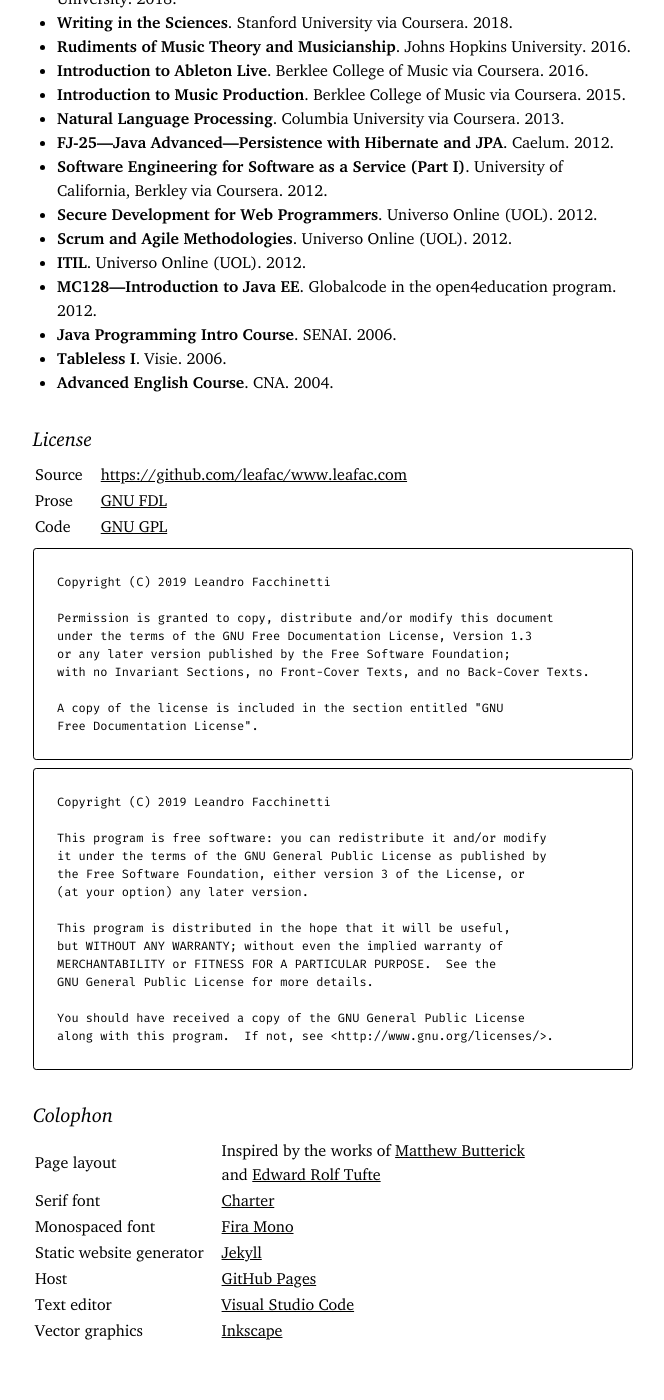
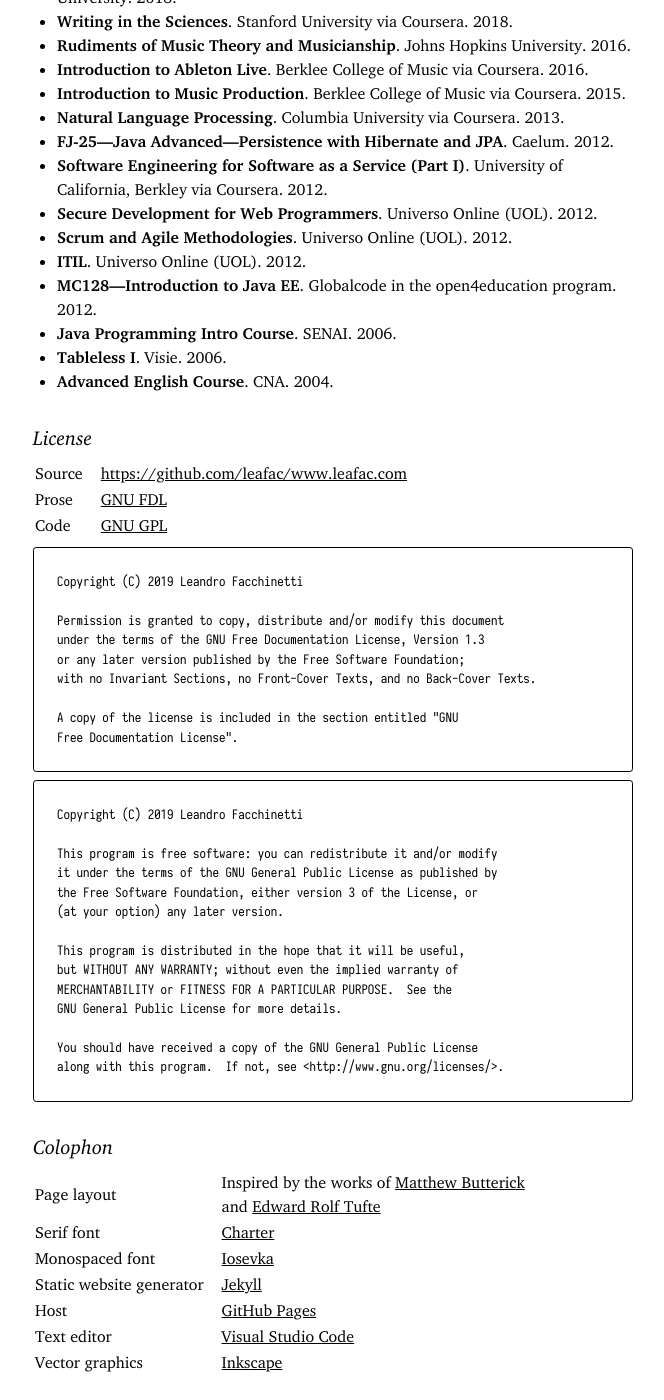
Before and after one commit to leafac/leafac.com, a Jekyll site: the page built from index.md, in a window 1280 px wide and 1400 px high, scrolled down 7609 px. Shown: the whole window, without its empty margins (107-771 px from the left). Built offline with Jekyll 4.4.1, drawn with Linux system fonts in a browser that asks for light colours; before the commit the page ends 8977 px from its top, so only the background shows below that.

Commit message:
Fira Code → Iosevka (because of wider Unicode support)

```diff
--- a/index.md
+++ b/index.md
@@ -1081,7 +1081,7 @@
 
 | Page layout | Inspired by the works of [Matthew Butterick](http://typographyforlawyers.com/about.html) and [Edward Rolf Tufte](https://www.edwardtufte.com/) |
 | Serif font | [Charter](http://practicaltypography.com/charter.html) |
-| Monospaced font | [Fira Mono](https://mozilla.github.io/Fira/) |
+| Monospaced font | [Iosevka](https://typeof.net/Iosevka/) |
 | Static website generator | [Jekyll](https://jekyllrb.com) |
 | Host | [GitHub Pages](https://pages.github.com) |
 | Text editor | [Visual Studio Code](https://code.visualstudio.com) |
--- a/stylesheets/main.scss
+++ b/stylesheets/main.scss
@@ -48,17 +48,16 @@
 // ---------------------------------------------------------------------------------------------------
 // TEXT
 
-$font-family--main:            "Charter", "Iowan Old Style", "Georgia", serif;
-$font-family--monospace:       "Fira Mono", "Menlo", "Monaco", "Courier New", monospace;
-$font-size--extra-extra-small: rem(9px);
-$font-size--extra-small:       rem(12px);
-$font-size--small:             rem(13px);
-$font-size--medium:            rem(16px);
-$font-size--large:             rem(20px);
-$font-size--extra-large:       rem(22px);
-$line-height--small:           1.3;
-$line-height--medium:          1.5;
-$text-indent:                  1.5rem;
+$font-family--main:      "Charter", "Iowan Old Style", "Georgia", serif;
+$font-family--monospace: "Iosevka", "Menlo", "Monaco", "Courier New", monospace;
+$font-size--extra-small: rem(9px);
+$font-size--small:       rem(13px);
+$font-size--medium:      rem(16px);
+$font-size--large:       rem(20px);
+$font-size--extra-large: rem(22px);
+$line-height--small:     1.3;
+$line-height--medium:    1.5;
+$text-indent:            1.5rem;
 
 // ---------------------------------------------------------------------------------------------------
 // BORDERS
@@ -86,7 +85,7 @@
 
 @mixin superscript {
   vertical-align: super;
-  font-size: $font-size--extra-extra-small;
+  font-size: $font-size--extra-small;
   font-weight: 700;
 }
 
@@ -126,19 +125,19 @@
 }
 
 @font-face {
-  font-family: "Fira Mono";
+  font-family: "Iosevka";
   font-style: normal;
   font-weight: 400;
   font-stretch: normal;
-  src: url("/fonts/FiraMono-Regular.woff") format("woff");
+  src: url("/fonts/iosevka-regular.woff") format("woff");
 }
 
 @font-face {
-  font-family: "Fira Mono";
+  font-family: "Iosevka";
   font-style: normal;
-  font-weight: 500;
+  font-weight: 700;
   font-stretch: normal;
-  src: url("/fonts/FiraMono-Medium.woff") format("woff");
+  src: url("/fonts/iosevka-bold.woff") format("woff");
 }
 
 // ---------------------------------------------------------------------------------------------------
@@ -363,7 +362,7 @@
 
 pre, .code-block {
   @include insertion;
-  font-size: $font-size--extra-small;
+  font-size: $font-size--small;
 }
 
 pre {
```
Also changed, not shown: fonts/FiraMono-Medium.woff (deleted), fonts/FiraMono-Regular.woff (deleted), fonts/iosevka-bold.woff (added), fonts/iosevka-regular.woff (added), prose/compiling-to-the-lambda-calculus/numbers--sub1.svg.
